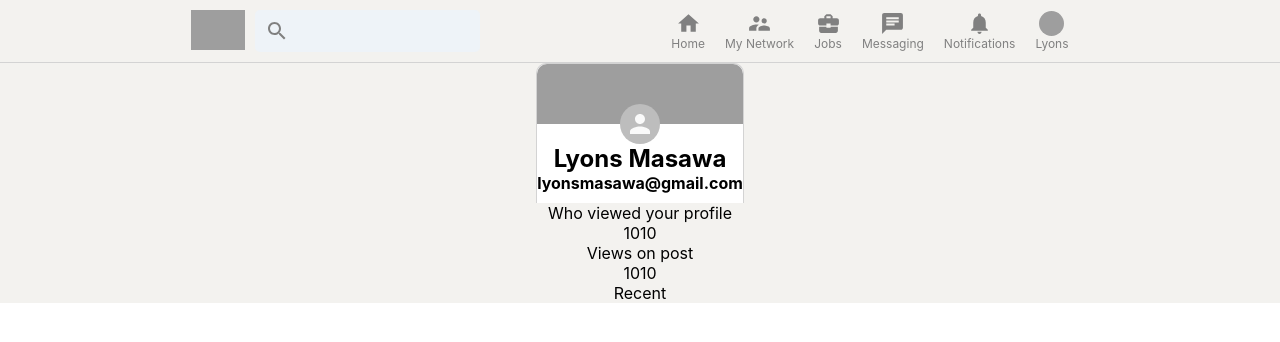
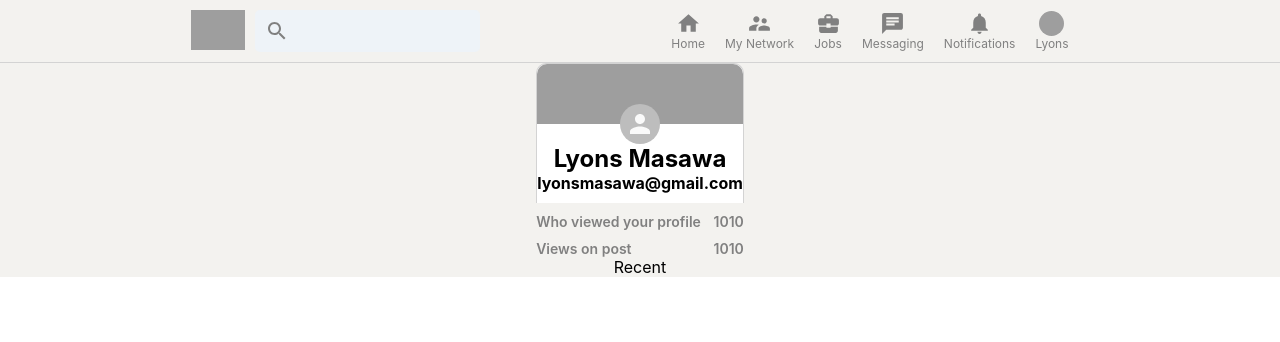
Before and after one commit to Lyonsmasawa/LinkedIn-X, a React (Create React App) app: page / in a window 1280 px wide. Shown: the top 342 px of the page. Built offline with nearby package versions, Linux system fonts and the light colour scheme; grey boxes are pictures that could not be loaded.

Commit message:
style sidebar

```diff
--- a/src/Sidebar.css
+++ b/src/Sidebar.css
@@ -32,6 +32,20 @@
     object-fit: cover;
 }
 
-.sidebar__stats {}
+.sidebar__stat {
+    margin-top: 10px;
+    display: flex;
+    justify-content: space-between;
+}
+
+.sidebar__stat>p {
+    color: gray;
+    font-size: 14px;
+    font-weight: 600;
+}
+
+.sidebar__statNumber{
+    font-weight: 700;
+}
 
 .sidebar__bottom {}
```
